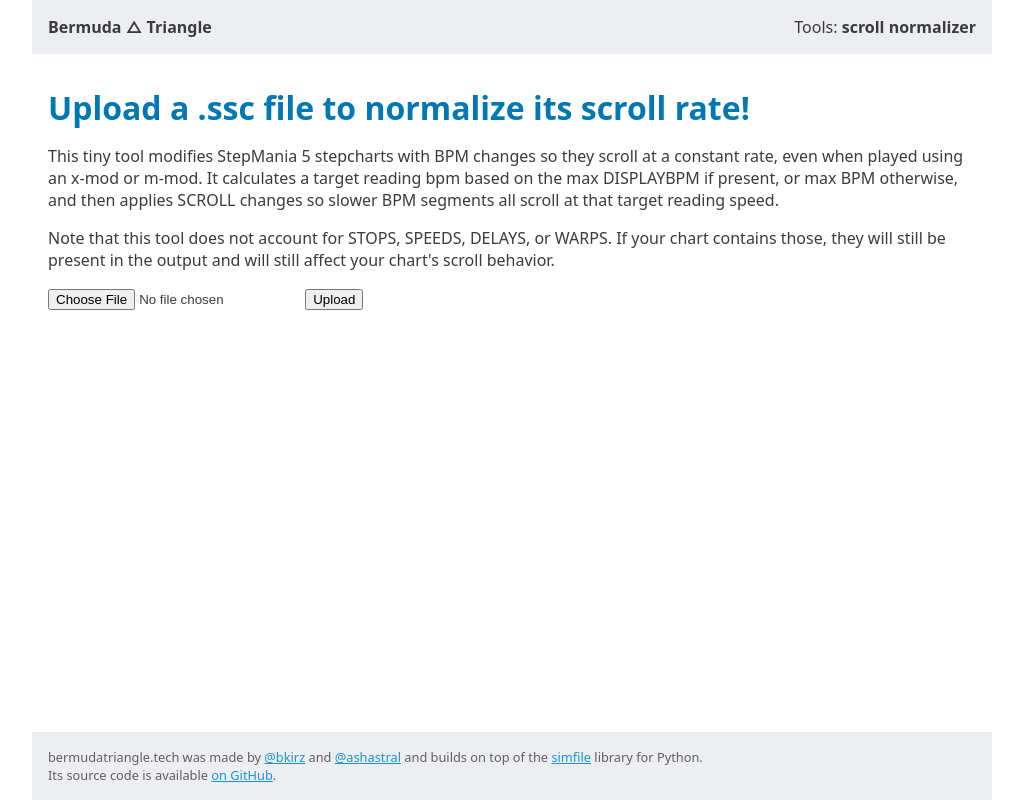
After one commit to bkirz/bermuda-triangle, a Flask app: page /scroll-normalizer in a window 1280 px wide. The commit adds this page. Shown: the whole page, without its empty margins (128-1151 px from the left). Run offline with Flask 2, Linux system fonts and the light colour scheme.

Commit message:
Prepare codebase for fake-mines tool

```diff
--- a/app.py
+++ b/app.py
@@ -1,22 +1,30 @@
-from flask import Flask, request, redirect, send_file, render_template
+from flask import Flask, request, redirect, send_file, render_template, make_response
 
 import io
 import simfile
+from make_mines_fake import make_mines_fake, MakeMinesFakeArgs, SameBeatMineAndNoteError
 from scroll_normalizer import fixedscroll
 
 
 app = Flask(__name__)
 
-def allowed_file(filename):
-    return '.' in filename and \
-           filename.rsplit('.', 1)[1].lower() == 'ssc'
+
+def valid_ssc_file(filename):
+    return "." in filename and filename.rsplit(".", 1)[1].lower() == "ssc"
+
 
 @app.route("/")
 def index():
-    return render_template("index.html.jinja")
+    return redirect("/scroll-normalizer")
 
-@app.route("/", methods=["POST"])
-def upload_file():
+
+@app.route("/scroll-normalizer")
+def scroll_normalizer():
+    return render_template("scroll-normalizer.html.jinja")
+
+
+@app.route("/scroll-normalizer", methods=["POST"])
+def scroll_normalizer_upload():
     # check if the post request has the file part
     if 'sscfile' not in request.files:
         return redirect(request.url)
--- a/static/style.css
+++ b/static/style.css
@@ -1,3 +1,70 @@
-html { font-family: sans-serif; background: white; padding: 1rem; }
-body { max-width: 960px; margin: 10px auto; }
-h1 { color: #99c; margin: 1rem 0; }
+/* Colors taken from https://accessiblepalette.com/ */
+
+body {
+    max-width: 960px;
+    margin: 0 auto;
+    font-family: system-ui, -apple-system, BlinkMacSystemFont, 'Segoe UI', Roboto, Oxygen, Ubuntu, Cantarell, 'Open Sans', 'Helvetica Neue', sans-serif;
+    background-color: white;
+    color: #3b3b3b;
+    display: flex;
+    flex-direction: column;
+    min-height: 100vh;
+}
+
+a {
+    color: #1993d0;
+}
+a:visited {
+    color: #6268ca;
+}
+
+h1 {
+    color: #0078b4;
+    margin: 1rem 0;
+}
+
+header, footer {
+    background-color: #eceef1;
+    padding: 1em;
+    display: flex;
+    flex-direction: row;
+    flex-wrap: wrap;
+    justify-content: space-between;
+}
+
+footer p {
+    color: #5f5f5f;
+    font-size: 80%;
+    margin: 0;
+}
+
+main {
+    padding: 1em;
+    flex-grow: 1;
+}
+
+@media (prefers-color-scheme: dark) {
+    body {
+        background-color: #3b3b3b;
+        color: #ededed;
+    }
+
+    a {
+        color: #51aedc;
+    }
+    a:visited {
+        color: #b4b8f1;
+    }
+
+    h1 {
+        color: #82c5e6;
+    }
+
+    header, footer {
+        background-color: #424c5a;
+    }
+
+    footer p {
+        color: #d4d4d4;
+    }
+}
--- /dev/null
+++ b/templates/base.html.jinja
@@ -0,0 +1,29 @@
+<!doctype html>
+<title>Bermuda Triangle | make mines fake</title>
+<link rel="stylesheet" href="{{ url_for('static', filename='style.css') }}">
+
+<header>
+  <b>Bermuda △ Triangle</b>
+  <nav>
+    Tools:
+    {% block navigation %}
+      <a href="/scroll-normalizer">scroll normalizer</a>
+    {% endblock %}
+  </nav>
+</header>
+
+<main>
+  <h1>{% block headline %}{% endblock %}</h1>
+  <section>{% block description %}{% endblock %}</section>
+  <section>{% block input %}{% endblock %}</section>
+</main>
+
+<footer>
+  <p>
+    bermudatriangle.tech was made by <a href="https://mobile.twitter.com/bkirz">@bkirz</a>
+    and <a href="https://twitter.com/ashastral">@ashastral</a>
+    and builds on top of the <a href="https://github.com/garcia/simfile">simfile</a> library for Python.
+    <br/>
+    Its source code is available <a href="https://github.com/bkirz/scroll-normalizer">on GitHub</a>.
+  </p>
+</footer>
--- /dev/null
+++ b/templates/scroll-normalizer.html.jinja
@@ -0,0 +1,36 @@
+{% extends "base.html.jinja" %}
+
+{% block navigation %}
+  <b>scroll normalizer</b>
+{% endblock %}
+
+{% block headline %}
+  Upload a .ssc file to normalize its scroll rate!
+{% endblock %}
+
+{% block description %}
+  <p>
+    This tiny tool modifies StepMania 5 stepcharts with BPM changes
+    so they scroll at a constant rate,
+    even when played using an x-mod or m-mod.
+    It calculates a target reading bpm
+    based on the max DISPLAYBPM if present,
+    or max BPM otherwise,
+    and then applies SCROLL changes
+    so slower BPM segments all scroll at that target reading speed.
+  </p>
+  <p>
+    Note that this tool does not account for
+    STOPS, SPEEDS, DELAYS, or WARPS.
+    If your chart contains those,
+    they will still be present in the output
+    and will still affect your chart's scroll behavior.
+  </p>
+{% endblock %}
+
+{% block input %}
+  <form method=post enctype=multipart/form-data>
+    <input type=file name=sscfile>
+    <input type=submit value=Upload>
+  </form>
+{% endblock %}
```
Also changed, not shown: templates/index.html.jinja (deleted, +0 -24 lines).
